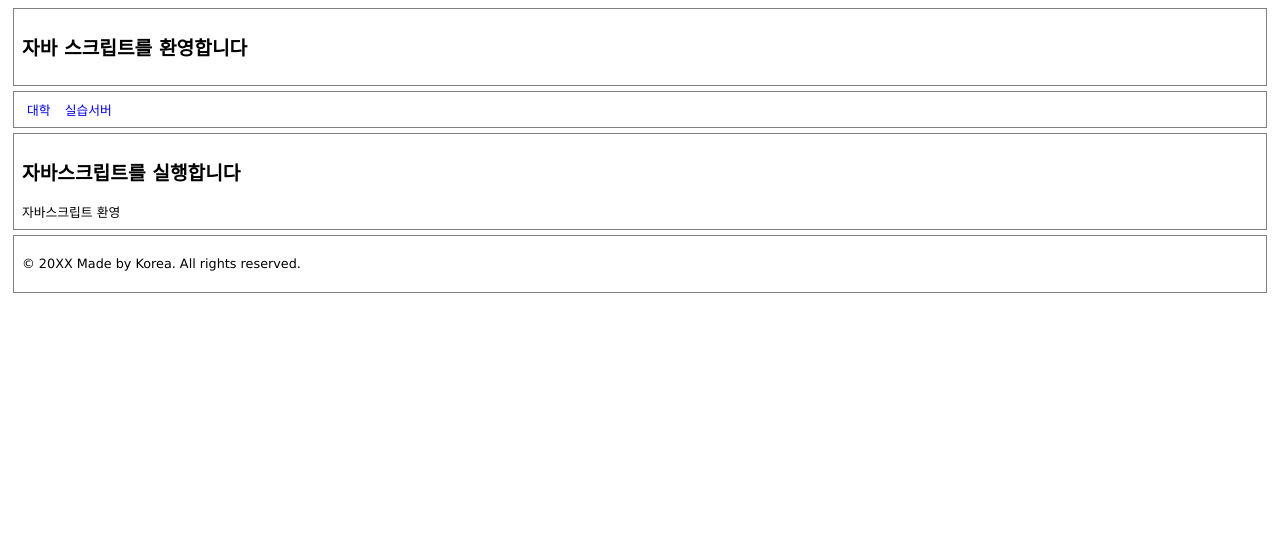
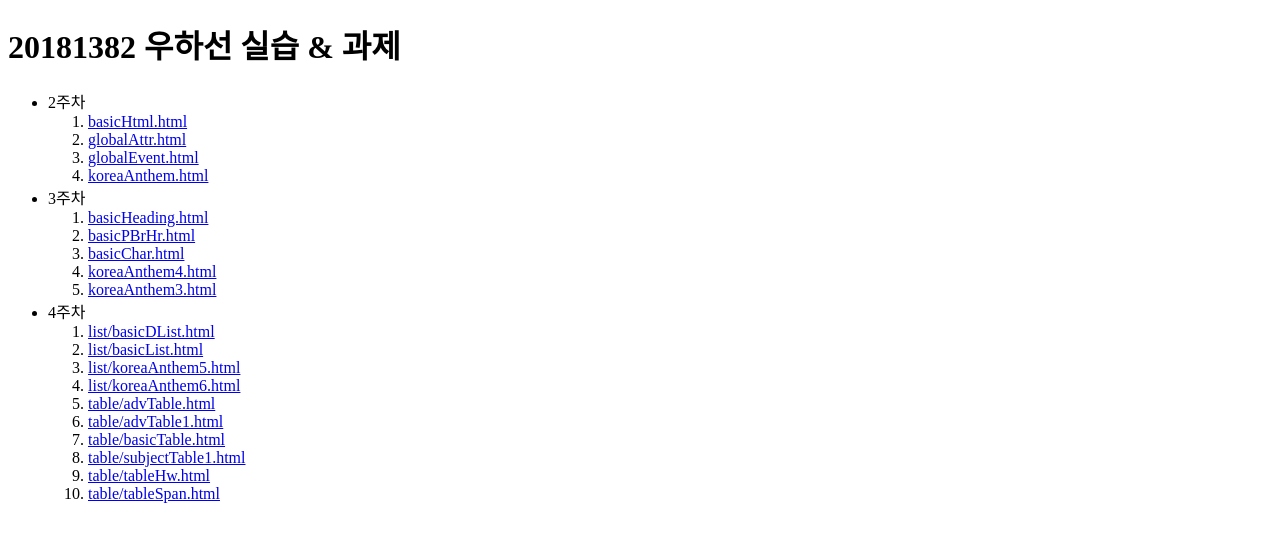
Before and after one commit to sadfsdf79ss4/sadfsdf79ss4.github.io, a plain HTML site: page index.html in a window 1280 px wide. Drawn offline with Linux system fonts and the light colour scheme.

Commit message:
index.html 업그레이드

```diff
--- a/index.html
+++ b/index.html
@@ -1,47 +1,47 @@
 <!doctype html>
-
 <html>
-
     <head>
-<meta http-equiv="Content-type" content="text/html; charset=utf-8" />
+        <meta charset="utf-8" />
         <meta name="viewport" content="width=device-width, initial-scale=1" />
-<style>
-body {font-family: Verdana, sans-serif; font-size:0.8em;}
-header, nav, section, article, footer {border:1px solid gray; margin:5px; padding:8px;}
-section#displayArea {height:210px;}
-nav ul {margin:0; padding:0;}
-nav ul li {display:inline; margin:5px;}
-a {text-decoration:none;}
-#id_form {width:100px; height: 14px; color: red}
-</style>
-<script type="text/javascript">
-function fnTest() {
-document.write("자바스크립트 환영");
-alert("자바 스크립트 환영!!");
-}
-</script>
-<title>자바 스크립트 실습</title>
-
-
-
-
+        <title>20181382 우하선</title>
     </head>
     <body>
-	<header>
-		<h2>자바 스크립트를 환영합니다</h2>
-	</header>
-	<nav>
+        <h1>20181382 우하선 실습 & 과제</h1>
         <ul>
-			<li><a href="http://www.dju.ac.kr">대학</a></li>
-			<li><a href="http://hive.dju.ac.kr">실습서버</a></li>
+            <li>
+                2주차
+                <ol>
+                    <li><a href="/basicHtml.html" target="_blank">basicHtml.html</a></li>
+                    <li><a href="/globalAttr.html" target="_blank">globalAttr.html</a></li>
+                    <li><a href="/globalEvent.html" target="_blank">globalEvent.html</a></li>
+                    <li><a href="/koreaAnthem.html" target="_blank">koreaAnthem.html</a></li>
+                </ol>
+            </li>
+            <li>
+                3주차
+                <ol>
+                    <li><a href="basicHeading.html" target="_blank">basicHeading.html</a></li>
+                    <li><a href="basicPBrHr.html" target="_blank">basicPBrHr.html</a></li>
+                    <li><a href="basicChar.html" target="_blank">basicChar.html</a></li>
+                    <li><a href="koreaAnthem4.html" target="_blank">koreaAnthem4.html</a></li>
+                    <li><a href="koreaAnthem3.html" target="_blank">koreaAnthem3.html</a></li>
+                </ol>
+            </li>
+            <li>
+                4주차
+                <ol>
+                    <li><a href="/list/basicDList.html" target="_blank">list/basicDList.html</a></li>
+                    <li><a href="/list/basicList.html" target="_blank">list/basicList.html</a></li>
+                    <li><a href="/list/koreaAnthem5.html" target="_blank">list/koreaAnthem5.html</a></li>
+                    <li><a href="/list/koreaAnthem6.html" target="_blank">list/koreaAnthem6.html</a></li>
+                    <li><a href="/table/advTable.html" target="_blank">table/advTable.html</a></li>
+                    <li><a href="/table/advTable1.html" target="_blank">table/advTable1.html</a></li>
+                    <li><a href="/table/basicTable.html" target="_blank">table/basicTable.html</a></li>
+                    <li><a href="/table/subjectTable1.html" target="_blank">table/subjectTable1.html</a></li>
+                    <li><a href="/table/tableHw.html" target="_blank">table/tableHw.html</a></li>
+                    <li><a href="/table/tableSpan.html" target="_blank">table/tableSpan.html</a></li>
+                </ol>
+            </li>
         </ul>
-	</nav>
-	<section>
-		<h2>자바스크립트를 실행합니다</h2>
-		<script>fnTest();</script>
-	</section>
-	<footer>
- 		<p>&copy; 20XX Made by Korea. All rights reserved.</p>
-	</footer>
     </body>
 </html>
```
Also changed, not shown: index0.html (added, +47 -0 lines). Lines whose indentation alone changed are shown as unchanged.
